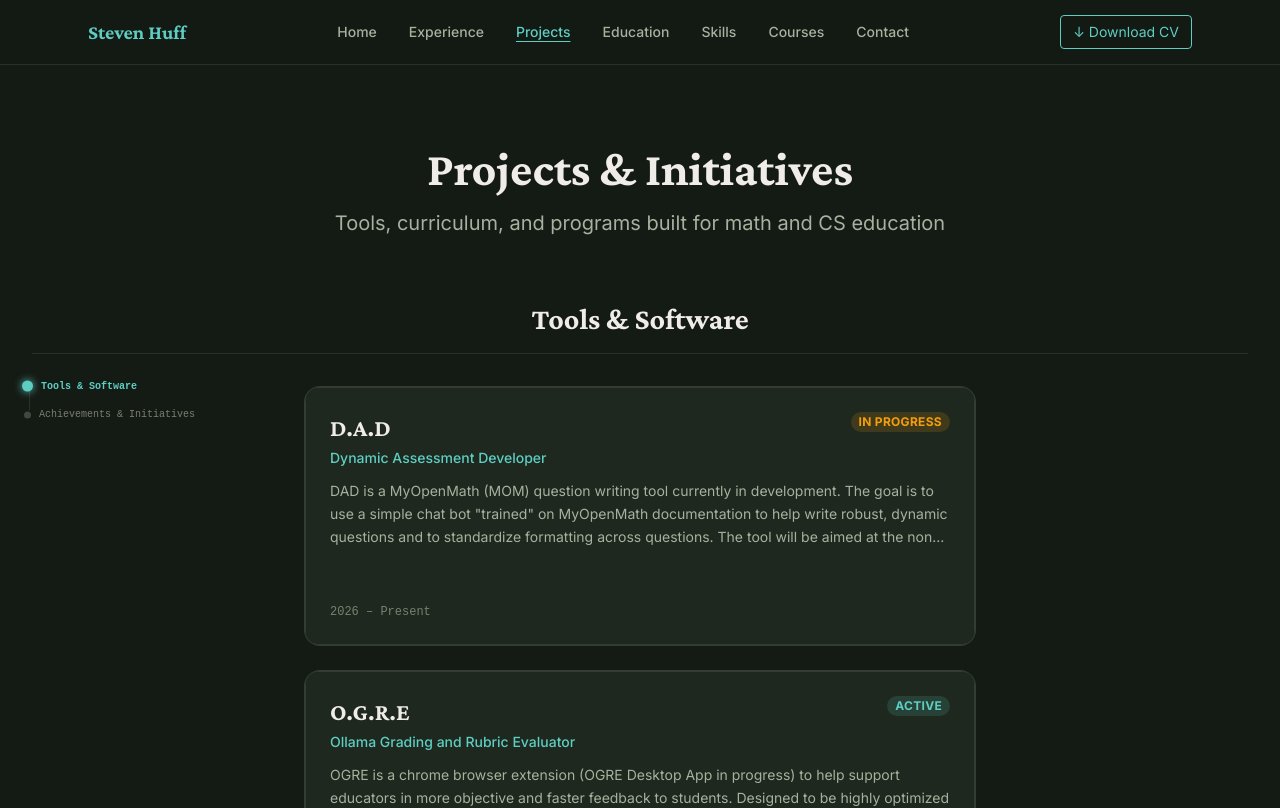
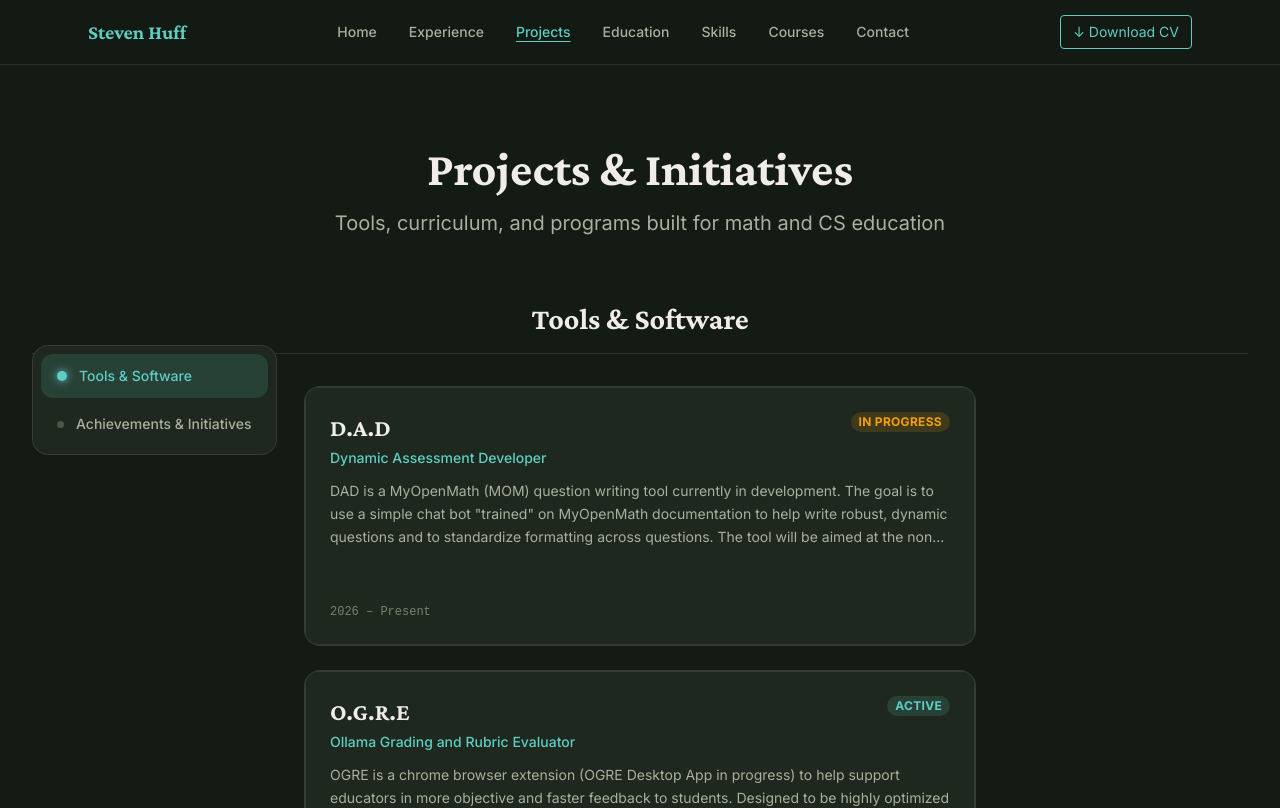
Before and after one commit to shuff57/steven, a Next.js app: page /projects in a window 1280 px wide. Shown: the top 808 px of the page. Built offline with nearby package versions, Linux system fonts and the light colour scheme.

Commit message:
feat(projects): replace YearNav TOC with larger interactive panel

```diff
--- a/src/components/sections/ProjectGrid.tsx
+++ b/src/components/sections/ProjectGrid.tsx
@@ -1,15 +1,80 @@
 'use client'
 
+import { useState, useEffect } from 'react'
 import { Project } from '@/data/projects'
 import Link from 'next/link'
 import { ScrollReveal } from '@/components/animations/ScrollReveal'
-import { YearNav } from '@/components/ui/YearNav'
 import PixelTransition from '@/components/ui/PixelTransition'
 
-const PROJECT_TOC = [
-  { year: 'Tools & Software', id: 'section-tools' },
-  { year: 'Achievements & Initiatives', id: 'section-achievements' },
-]
+function ProjectTOC() {
+  const [activeId, setActiveId] = useState('section-tools')
+
+  useEffect(() => {
+    const ids = ['section-tools', 'section-achievements']
+    const observer = new IntersectionObserver(
+      (entries) => {
+        const visible = entries.filter((e) => e.isIntersecting)
+        if (!visible.length) return
+        const topmost = visible.reduce((best, e) =>
+          Math.abs(e.boundingClientRect.top) < Math.abs(best.boundingClientRect.top) ? e : best
+        )
+        setActiveId(topmost.target.id)
+      },
+      { rootMargin: '-15% 0px -55% 0px', threshold: 0 }
+    )
+    ids.forEach((id) => {
+      const el = document.getElementById(id)
+      if (el) observer.observe(el)
+    })
+    return () => observer.disconnect()
+  }, [])
+
+  const items = [
+    { label: 'Tools & Software', id: 'section-tools' },
+    { label: 'Achievements & Initiatives', id: 'section-achievements' },
+  ]
+
+  return (
+    <nav className="fixed left-4 xl:left-8 top-1/2 -translate-y-1/2 z-30 hidden lg:block print:hidden">
+      <div
+        className="flex flex-col gap-1 p-2 rounded-xl"
+        style={{ background: 'var(--color-surface)', border: '1px solid var(--color-border)' }}
+      >
+        {items.map((item) => {
+          const isActive = activeId === item.id
+          return (
+            <button
+              key={item.id}
+              onClick={() => {
+                document.getElementById(item.id)?.scrollIntoView({ behavior: 'smooth', block: 'start' })
+                setActiveId(item.id)
+              }}
+              className="flex items-center gap-3 px-4 py-3 rounded-lg text-left transition-all duration-200 cursor-pointer w-full border-none"
+              style={{ background: isActive ? 'rgba(94,206,195,0.15)' : 'transparent' }}
+            >
+              <span
+                className="block rounded-full flex-shrink-0 transition-all duration-300"
+                style={{
+                  width: isActive ? '10px' : '7px',
+                  height: isActive ? '10px' : '7px',
+                  background: isActive ? 'var(--color-accent)' : 'var(--color-text-muted)',
+                  boxShadow: isActive ? '0 0 8px var(--color-accent)' : 'none',
+                  opacity: isActive ? 1 : 0.5,
+                }}
+              />
+              <span
+                className="text-sm font-medium whitespace-nowrap transition-colors duration-200"
+                style={{ color: isActive ? 'var(--color-accent)' : 'var(--color-text-secondary)' }}
+              >
+                {item.label}
+              </span>
+            </button>
+          )
+        })}
+      </div>
+    </nav>
+  )
+}
 
 interface ProjectGridProps {
   projects: Project[]
@@ -50,7 +115,7 @@ export function ProjectGrid({ projects }: ProjectGridProps) {
 
   return (
     <section className="py-20 px-4 md:px-8 max-w-7xl mx-auto">
-      <YearNav items={PROJECT_TOC} alwaysShowLabels />
+      <ProjectTOC />
       <ScrollReveal animation="slide-up">
         <div className="mb-16 text-center">
           <h1 className="text-4xl md:text-5xl font-bold mb-4 font-display">
```
